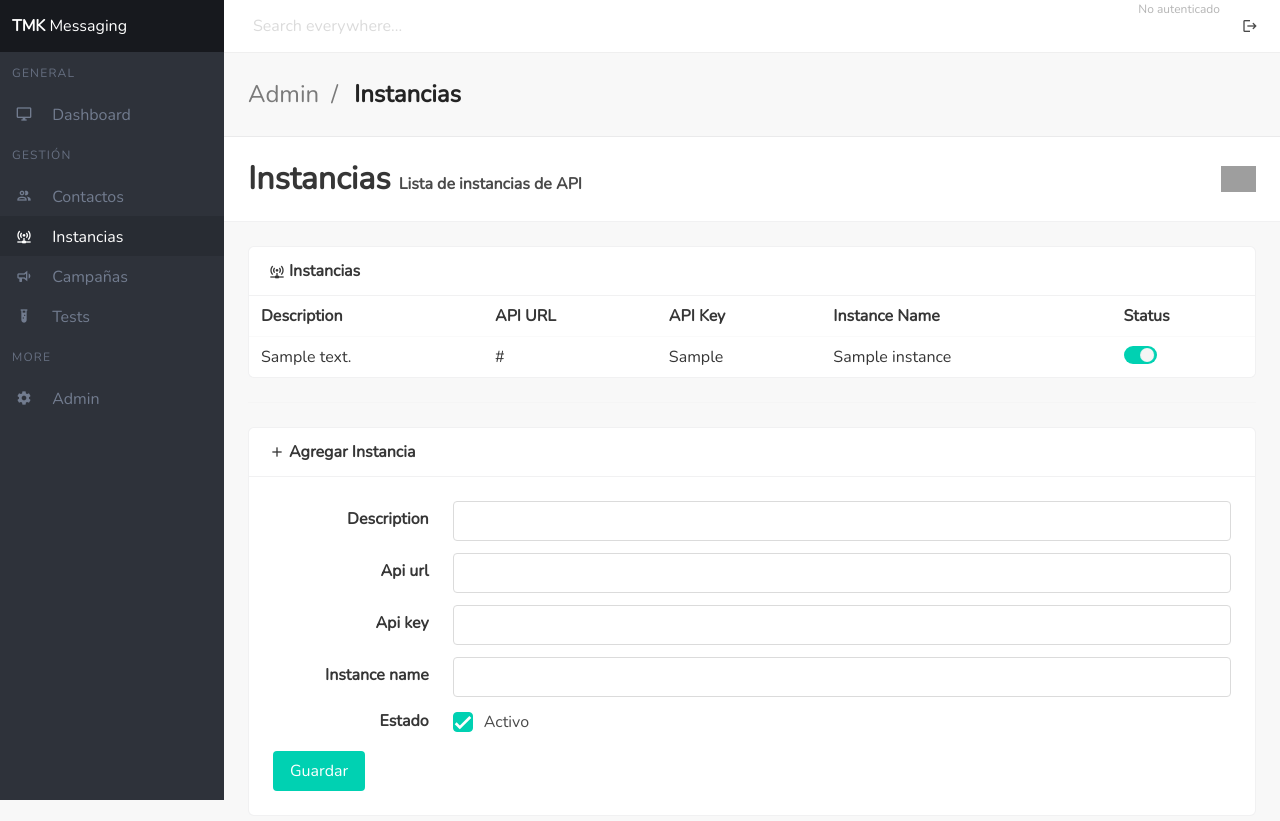
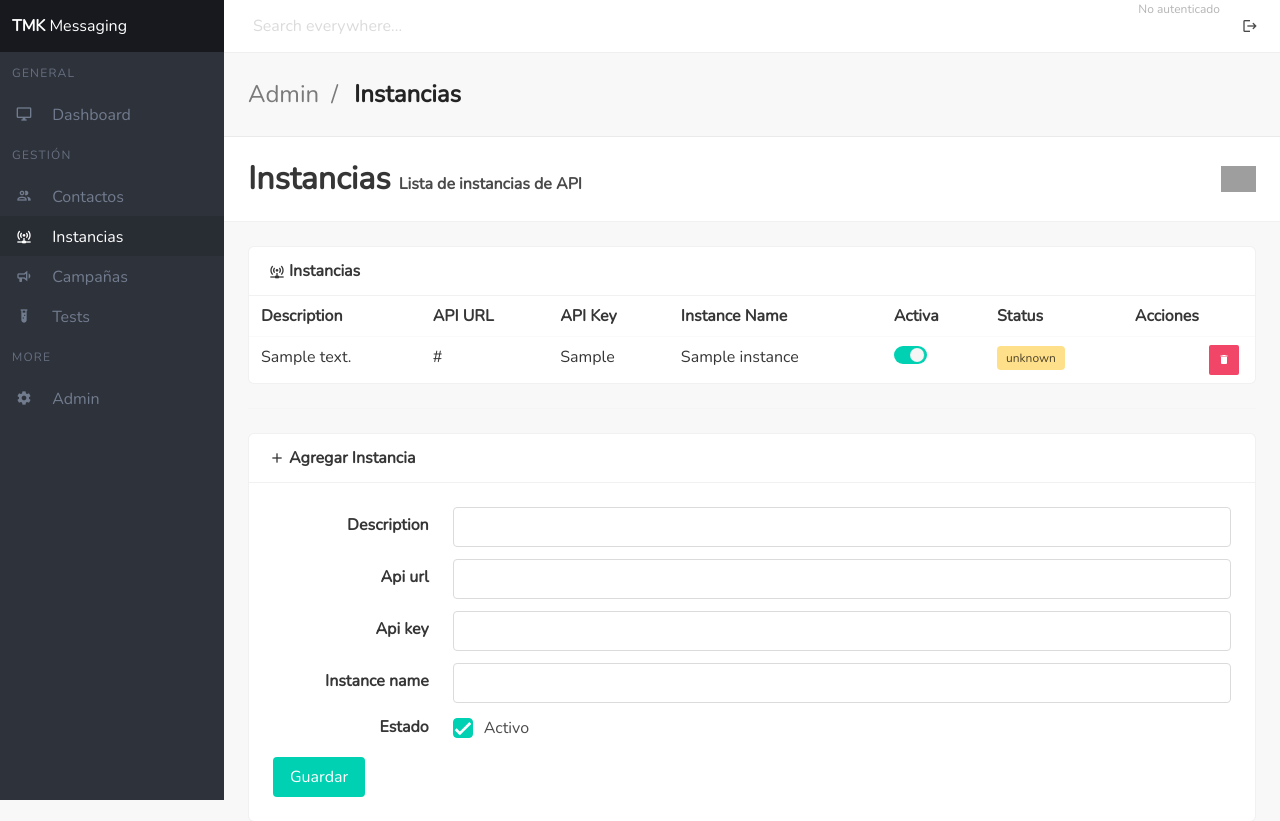
Before and after one commit to rusoftware/django-learn, a Django app: page /instances/ in a window 1280 px wide. Shown: the top 821 px of the page. Run offline with Django 5.2, Linux system fonts and the light colour scheme; tables that the repository leaves empty hold one stand-in row (values such as "Sample post"); grey boxes are pictures that could not be loaded.

Commit message:
delete instance

```diff
--- a/app/core/static/js/main.js
+++ b/app/core/static/js/main.js
@@ -43,6 +43,40 @@ document.addEventListener('click', function (e) {
 });
 
 
+/**
+ * instance_status_checker.js
+ * Recorre los elementos con data-instance y actualiza su estado vía /check-instance-status/<instanceName>/
+ * Espera que cada fila tenga dentro un elemento con clase .status-tag donde mostrará el resultado.
+ */
+document.addEventListener("DOMContentLoaded", () => {
+  const rows = document.querySelectorAll("[data-instance]");
+  if (!rows.length) return;
 
-// Ejemplo de uso:
-// setupSelectParamUpdater("groupSelector", "group");
+  rows.forEach(row => {
+    const instanceName = row.dataset.instance;
+    const statusCell = row.querySelector(".status-tag");
+
+    if (!instanceName || !statusCell) return;
+
+    fetch(`/check-instance-status/${instanceName}/`)
+      .then(res => res.json())
+      .then(data => {
+        const state = data?.instance?.state || "unknown";
+        let html;
+        switch (state) {
+          case "open":
+            html = `<span class="tag is-success">Working</span>`;
+            break;
+          case "close":
+            html = `<span class="tag is-danger">Failed</span>`;
+            break;
+          default:
+            html = `<span class="tag is-warning">${state}</span>`;
+        }
+        statusCell.innerHTML = html;
+      })
+      .catch(() => {
+        if (statusCell) statusCell.innerHTML = `<span class="tag is-warning">error</span>`;
+      });
+  });
+});
--- a/app/core/templates/core/campaign_send.html
+++ b/app/core/templates/core/campaign_send.html
@@ -294,6 +294,7 @@
   }
 
   // Update instance statuses
+  /*
   const rows = document.querySelectorAll('tr[data-instance]');
 
   const fetches = Array.from(rows).map(row => {
@@ -318,7 +319,7 @@
         statusCell.innerHTML = `<span class="tag is-warning">error</span>`;
       });
   });
-
+*/
 </script>
 {% endblock %}
 
--- a/app/core/templates/core/instances_list.html
+++ b/app/core/templates/core/instances_list.html
@@ -14,16 +14,6 @@
         </ul>
       </div>
     </div>
-    <!-- <div class="level-right">
-      <div class="level-item">
-        <div class="buttons is-right">
-          <a href="#" target="_blank" class="button is-primary">
-            <span class="icon"><i class="mdi mdi-github-circle"></i></span>
-            <span>GitHub</span>
-          </a>
-        </div>
-      </div>
-    </div> -->
   </div>
 </section>
 <section class="hero is-hero-bar">
@@ -65,12 +55,14 @@
                 <th>API URL</th>
                 <th>API Key</th>
                 <th>Instance Name</th>
+                <th>Activa</th>
                 <th>Status</th>
+                <th>Acciones</th>
               </tr>
             </thead>
             <tbody>
             {% for instance in instances %}
-              <tr>
+              <tr data-instance="{{ instance.instance_name }}">
                 <td>{{ instance.description }}</td>
                 <td>{{ instance.api_url }}</td>
                 <td>{{ instance.api_key }}</td>
@@ -90,6 +82,23 @@
                       </div>
                     </div>
                   </form>
+                </td>
+                <td class="status-tag">
+                  <span class="tag is-info">wait...</span>
+                </td>
+                <td>
+                  <div class="buttons is-right">
+                    <form method="post" action="{% url 'instance_delete' instance.pk %}" style="display: inline;">
+                      {% csrf_token %}
+                      <button
+                        type="button"
+                        title="Borrar"
+                        class="button is-small is-danger"
+                        onclick="openModalWithForm(this.form, 'confirm-delete-instance')">
+                        <span class="icon is-small"><i class="mdi mdi-delete"></i></span>
+                      </button>
+                    </form>
+                  </div>
                 </td>
               </tr>
             {% endfor %}
@@ -157,6 +166,9 @@
     </div>
   </div>
 </section>
+
+{% include "core/_confirm_modal.html" with modal_id="confirm-delete-instance" title="¿Confirmar borrado?" body="¿Seguro que querés borrar esta instancia?" confirm_text="Sí, borrar" %}
+
 {% endblock %}
 
 {% block extra_scripts %}
--- a/app/core/urls.py
+++ b/app/core/urls.py
@@ -15,6 +15,7 @@ urlpatterns = [
     path('campaigns/send/', views.campaign_send, name='campaign_send'),
     path('instances/<int:pk>/toggle/', views.toggle_instance_active, name='toggle_instance'),
     path('check-instance-status/<str:instance_name>/', views.check_instance_status, name='check_instance_status'),
+    path('instances/delete/<int:pk>/', views.instance_delete, name='instance_delete'),
     path('contacts/<int:pk>/toggle/', views.toggle_contact_active, name='toggle_contact'),
     path("contacts/<int:pk>/delete/", views.contact_delete, name="contact_delete"),
     path('contacts/group/create/', views.contact_group_create, name='contact_group_create'),
--- a/app/core/views.py
+++ b/app/core/views.py
@@ -189,6 +189,12 @@ def check_instance_status(request, instance_name):
         return JsonResponse(response.json())
     except requests.RequestException as e:
         return JsonResponse({"error": str(e)}, status=500)
+
+@require_http_methods(["POST"])
+def instance_delete(request, pk):
+    instance = get_object_or_404(Instance, pk=pk)
+    instance.delete()
+    return redirect('instances_list')
 
 # ================================
 # Listado de campañas
```
